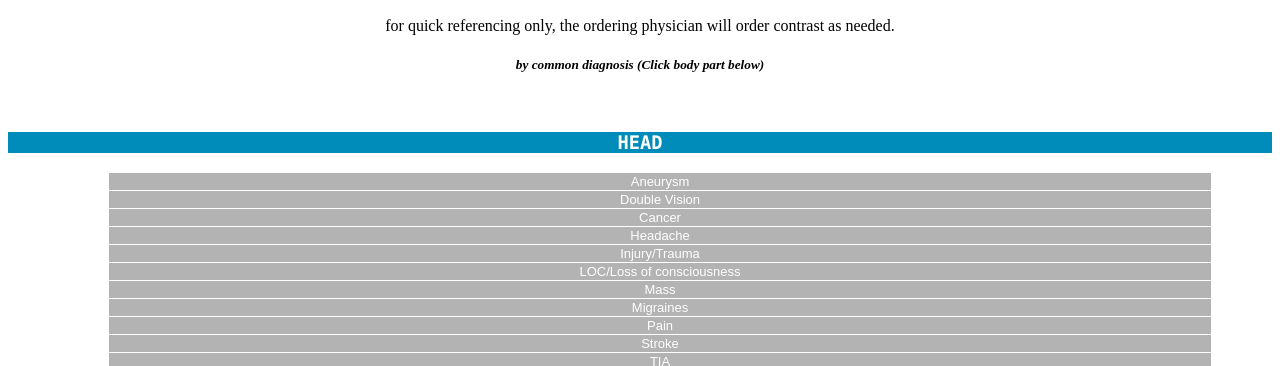
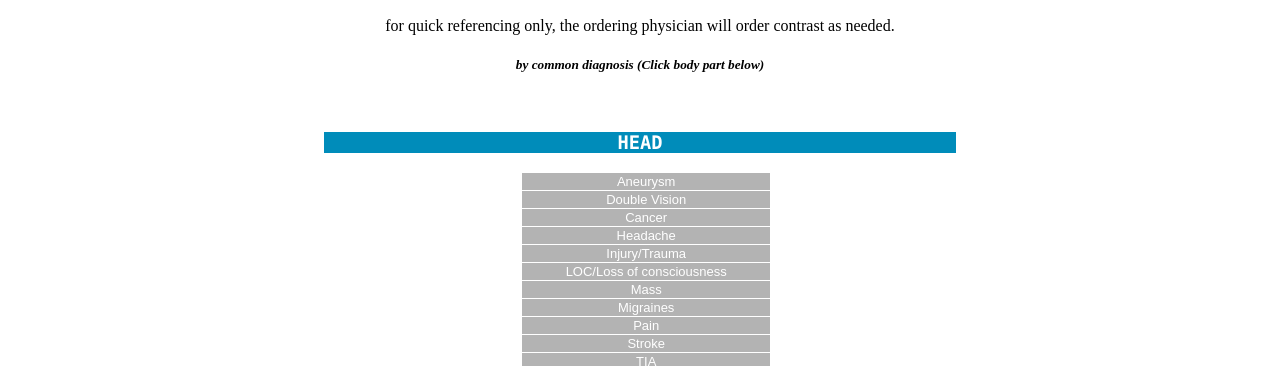
Before and after one commit to adrianvalverde/adrianvalverde.github.io, a plain HTML site: page index.html in a window 1280 px wide. Both pictures are taken after a click on the label "HEAD". Shown: the part 434-800 px from the top of the page. Drawn offline with Linux system fonts and the light colour scheme.

Commit message:
05222018
05222018

```diff
--- a/css/style.css
+++ b/css/style.css
@@ -3,10 +3,16 @@
   text-align: center;
 }
 
-body{background-color: light-grey}
+body{background-color: white}
 
 .center{
   text-align: center;
+}
+
+.center2{
+    margin: auto;
+    width: 50%;
+    padding: none;
 }
 
 .bullet{
--- a/index.html
+++ b/index.html
@@ -24,9 +24,9 @@
     <p class="center">for quick referencing only, the ordering physician will order contrast as needed.<p>
   <i><h5 class="center">by common diagnosis (Click body part below)</h5></i>
 <br>
-    <label class="collapse" for="_1"><h3>HEAD</h3></label>
+    <div class="center2"><label class="collapse" for="_1"><h3>HEAD</h3></label>
       <input id="_1" type="checkbox">
-<div class="center">
+<div class="center2">
 
   <ul class="bullet"><li><button class= "clean" onclick="alert('with and without contrast, should be CTA Brain')">Aneurysm</button></li>
 
@@ -199,7 +199,7 @@
                          <li><button class=clean onclick="alert('Contrast! Ask if its an Arthrogram')">Labral tear</button></li>
 
                    <li><button class=clean onclick="alert('IV CONTRAST-Change order to CTA Lower Extremity')">Thrombosis/Bloodclot/Claudication</button>
-
+      </div>
     </ul>
 </div>
 
```
